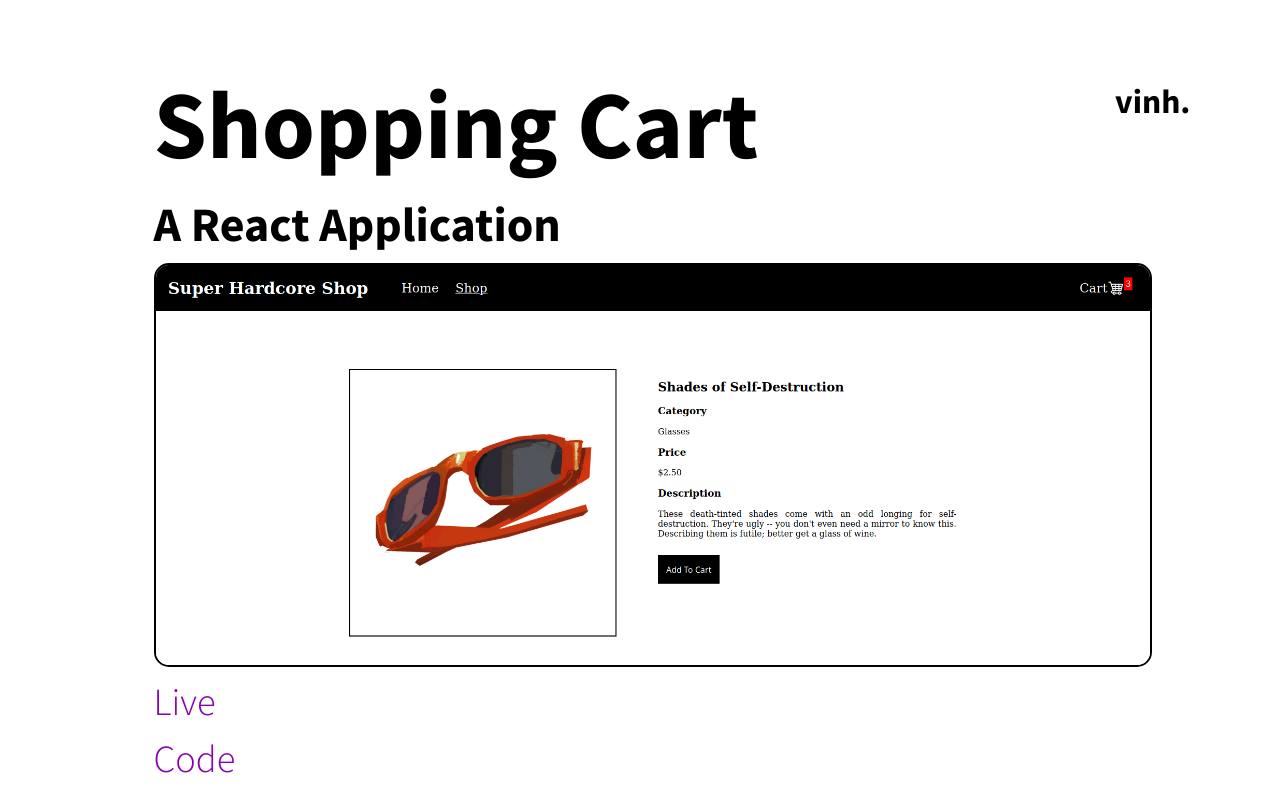
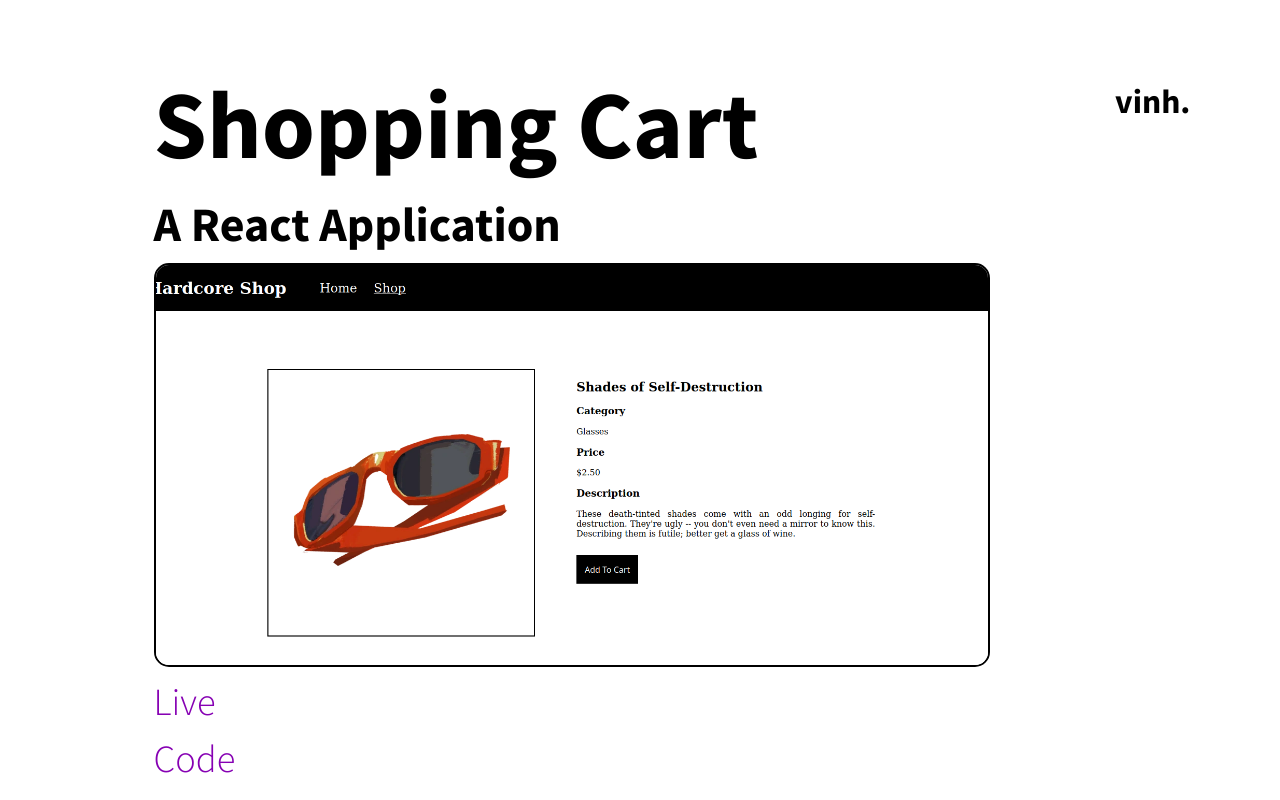
Before and after one commit to vinhbt241/my-portfolio-website, a React (Create React App) app: page /work in a window 1280 px wide. Shown: the top 800 px of the page. Built offline with nearby package versions, Linux system fonts and the light colour scheme.

Commit message:
Refactor UI

```diff
--- a/src/AnimatedRoutes.js
+++ b/src/AnimatedRoutes.js
@@ -12,7 +12,7 @@ const AnimatedRoutes = () => {
 
   return(
     <div>
-      <AnimatePresence>
+      <AnimatePresence exitBeforeEnter>
         <Routes location={location} key={location.pathname}>
           <Route path='/' element={<App />}>
             <Route index element={<Home />} />
--- a/src/components/ProjectLink.js
+++ b/src/components/ProjectLink.js
@@ -3,7 +3,7 @@ const ProjectLink = (props) => {
     <div className="ProjectLink">
       <h1>{props.projectName}</h1>
       <p>{props.description}</p>
-      <div className="project-illustration"><img src={props.imgSrc} alt=""/></div>
+      <img className="project-illustration" src={props.imgSrc} alt=""/>
       <a
         href={props.liveLink}
         target="blank"
--- a/src/styles/App.css
+++ b/src/styles/App.css
@@ -203,11 +203,12 @@ body {
 }
 
 .project-illustration {
-  width: fit-content;
+  width:  65vw;
   height: 50vh;
   border: 2px solid black;
   border-radius: 15px;
   overflow: hidden;
+  object-fit: cover;
 }
 
 .project-illustration img {
```
